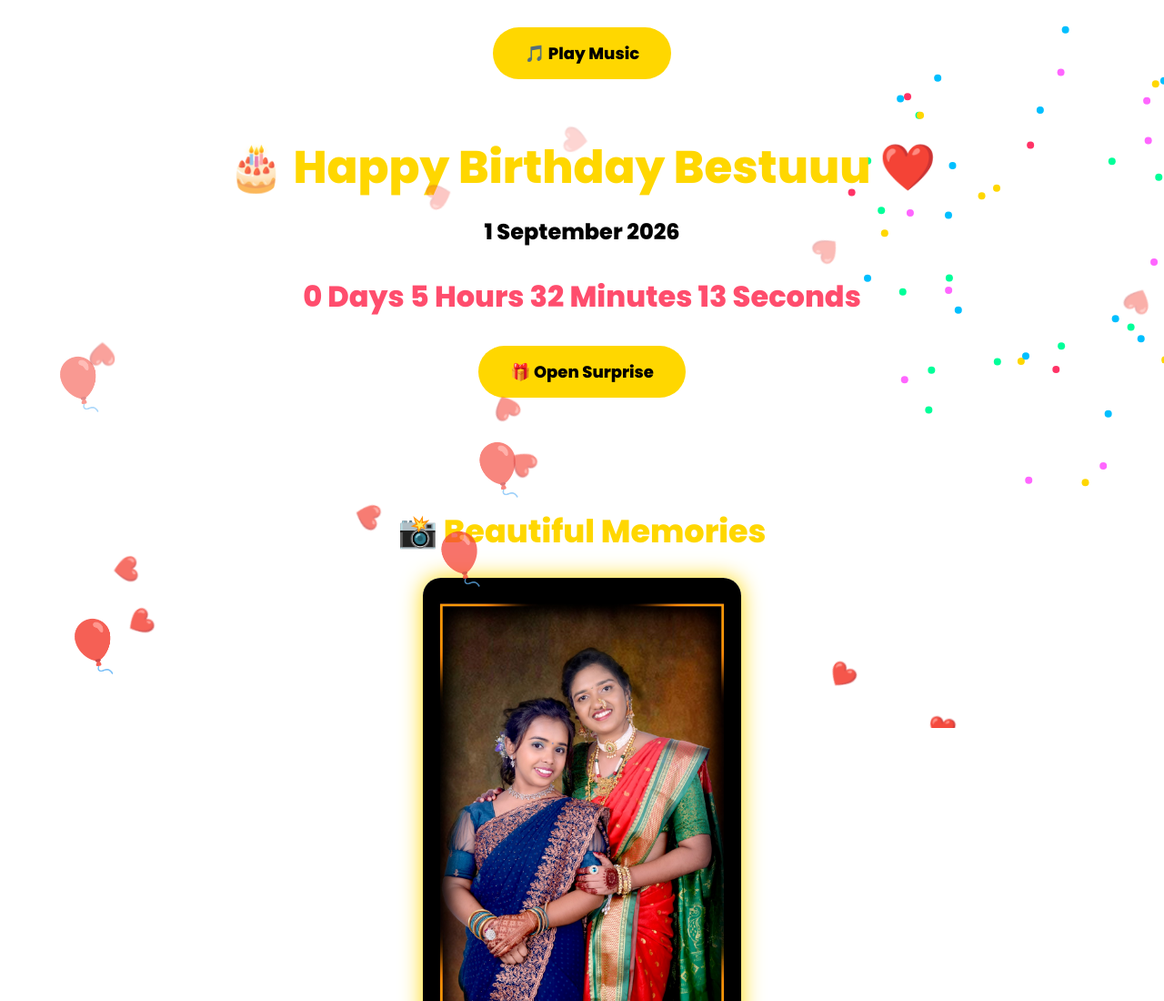
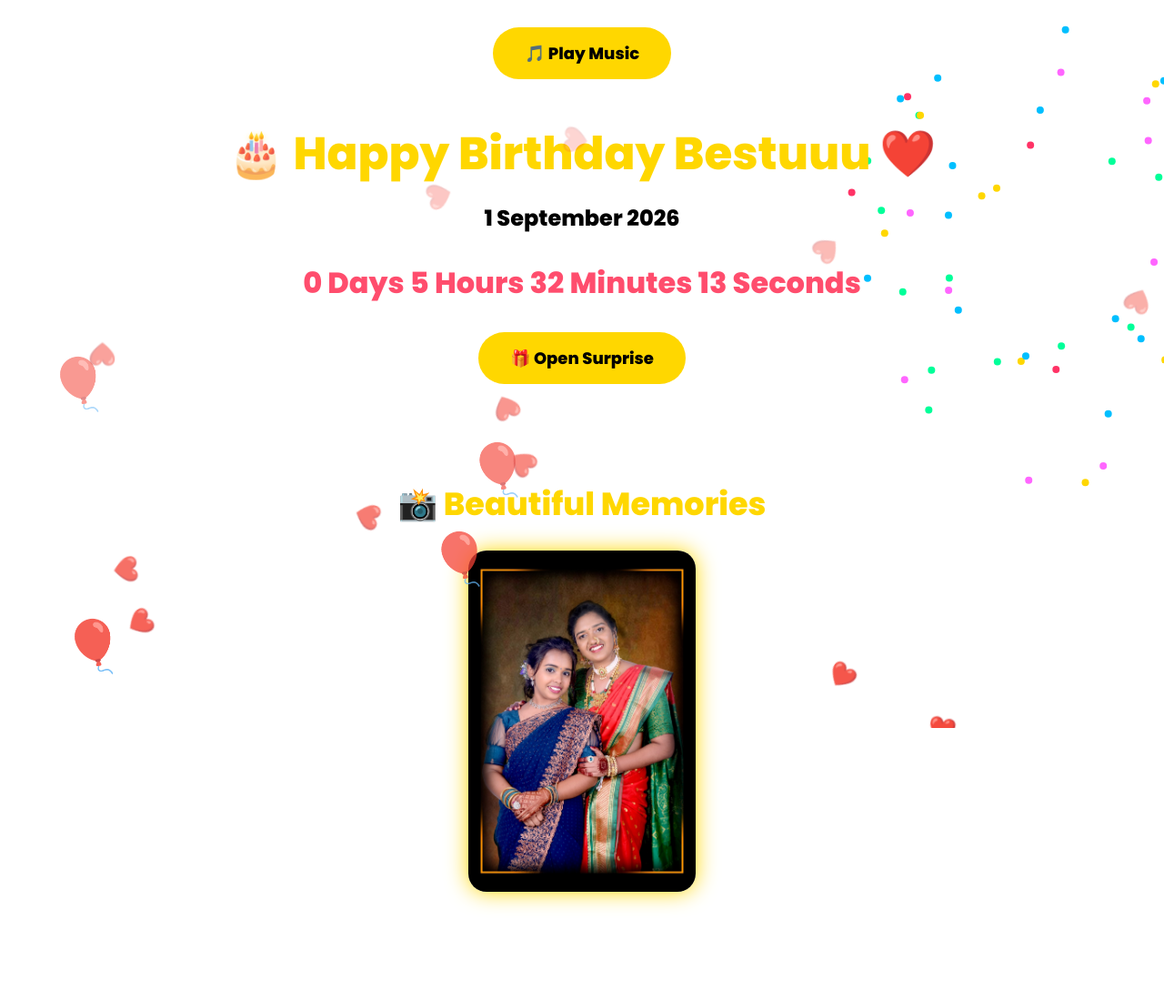
Before and after one commit to aaryabhopi1-source/aastha-birthday, a plain HTML site: page index.html in a window 1280 px wide. Shown: the top 1100 px of the page at 91% size. Drawn offline with Linux system fonts and the light colour scheme.

Commit message:
Update style.css

```diff
--- a/style.css
+++ b/style.css
@@ -13,7 +13,7 @@ overflow-x:hidden;
 }
 
 .hero{
-padding:60px 20px;
+padding:45px 10px;
 }
 
 .hero h1{
@@ -62,7 +62,7 @@ color:#ffd700;
 }
 
 .slider img{
-width:350px;
+width:250px;
 max-width:90%;
 border-radius:20px;
 box-shadow:0 0 25px gold;
```
